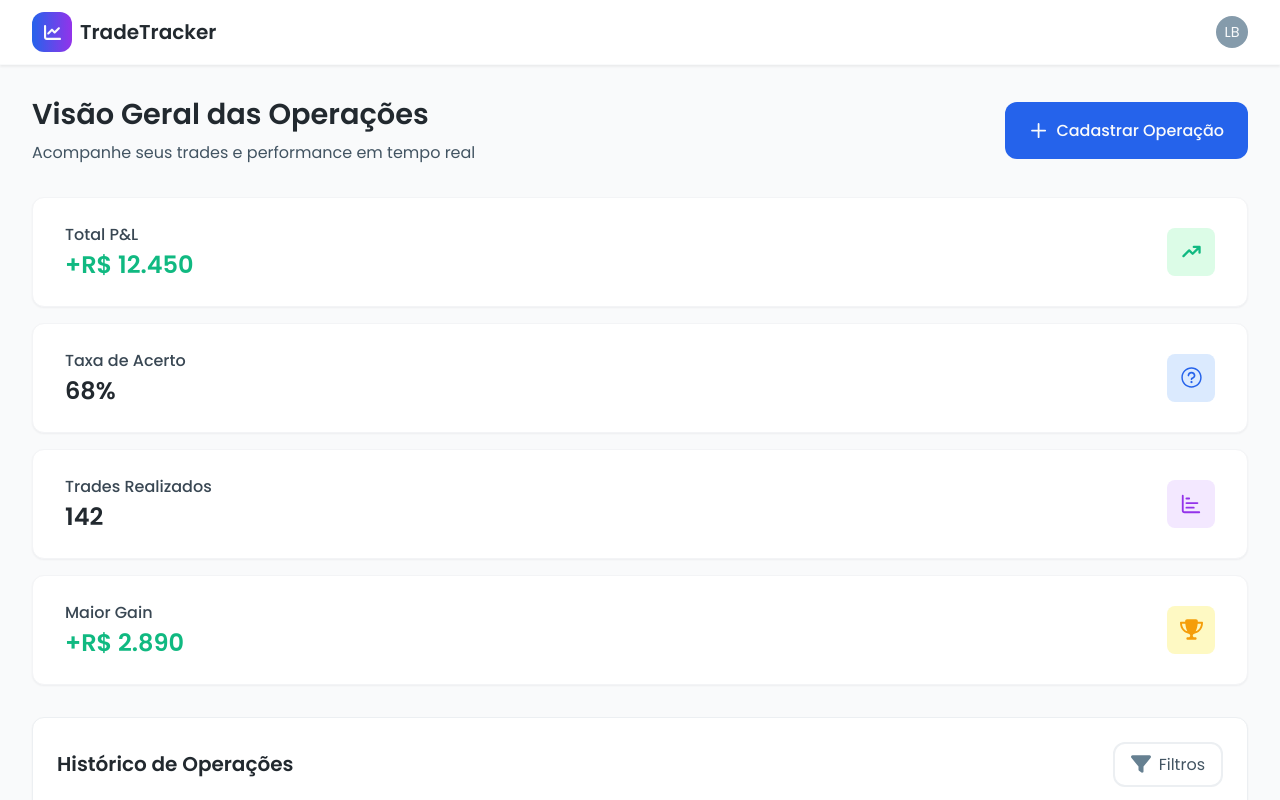
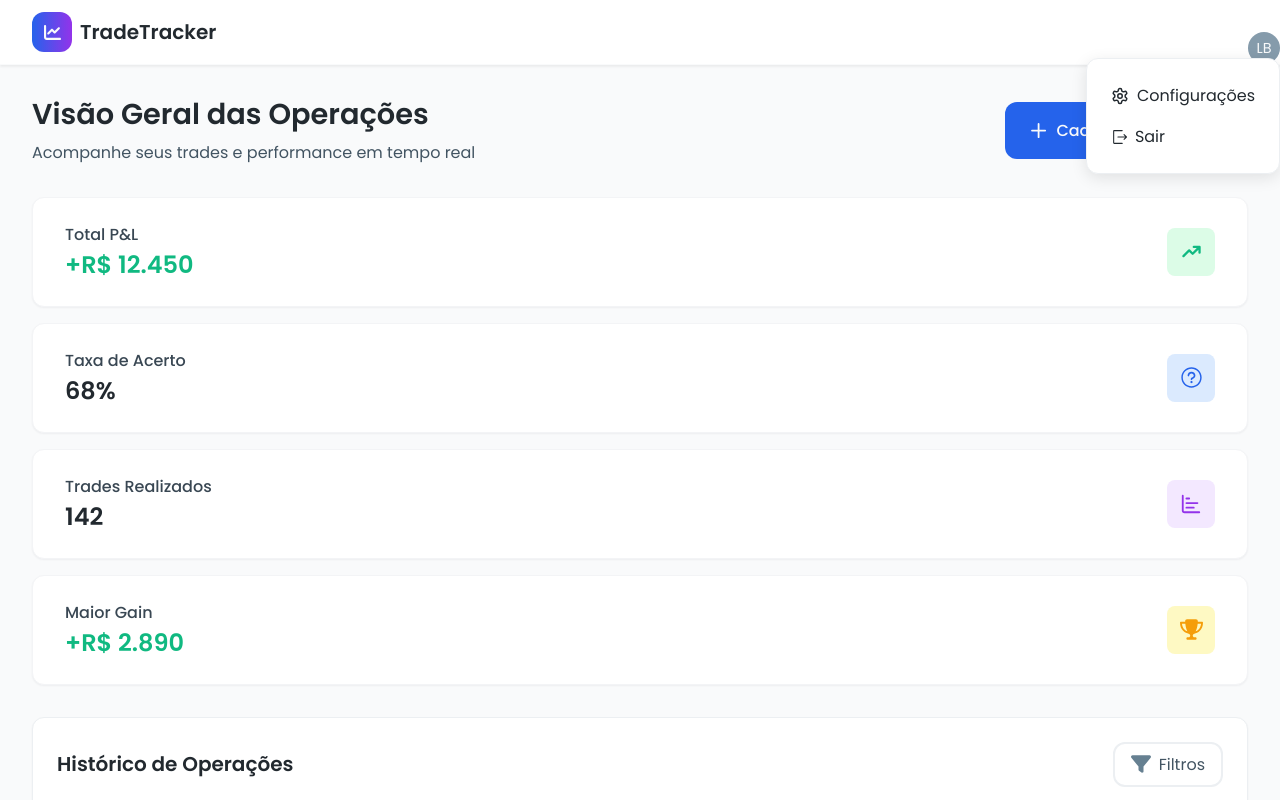
Before and after one commit to Beatriz-Heydman/trade-vision, a React (Vite) app: page / in a window 1280 px wide. Both pictures are taken after a click on the element "LB". Shown: the top 800 px of the page. Built offline with nearby package versions, Linux system fonts and the light colour scheme.

Commit message:
feat: implement menu popup in header with user options and navigation

```diff
--- a/src/components/header/index.tsx
+++ b/src/components/header/index.tsx
@@ -1,17 +1,39 @@
 // Libs
+import { useEffect, useRef, useState } from "react";
 import { useTheme } from "styled-components";
 import { FaChartLine } from "react-icons/fa6";
+import { RxExit } from "react-icons/rx";
+import { LuSettings } from "react-icons/lu";
 
 // Components
 import { Flex } from "../flex";
 import { Typography } from "../typography";
 import { UserOptions } from "../user-options";
+import { MenuPopup } from "../menu-popup";
 
 // Styles
 import { StyledHeader } from "./styles";
 
 export function Header() {
   const { colors } = useTheme();
+
+  const [menuPopupOpen, setMenuPopupOpen] = useState(false);
+
+  const menuPopupRef = useRef<HTMLDivElement>(null);
+
+  useEffect(() => {
+    function handleCloseMenuPopup(event: MouseEvent) {
+      const target = event.target as HTMLElement;
+      if (!menuPopupRef.current?.contains(target)) {
+        setMenuPopupOpen(false);
+      }
+    }
+
+    document.addEventListener("mousedown", handleCloseMenuPopup);
+
+    return () =>
+      document.removeEventListener("mousedown", handleCloseMenuPopup);
+  }, []);
 
   return (
     <StyledHeader>
@@ -30,7 +52,30 @@ export function Header() {
           </Typography>
         </Flex>
 
-        <UserOptions userName="lohane bala de icekiss" />
+        <div ref={menuPopupRef}>
+          <UserOptions
+            onClick={() => {
+              setMenuPopupOpen(!menuPopupOpen);
+            }}
+            userName="lohane bala de icekiss"
+          />
+
+          {menuPopupOpen && (
+            <MenuPopup>
+              <nav className="menu-navigation">
+                <a className="menu-item" href="Settings">
+                  <LuSettings size={18} color={colors.neutral[950]} />
+                  Configurações
+                </a>
+
+                <a className="menu-item" href="Logout">
+                  <RxExit size={16} color={colors.neutral[950]} />
+                  Sair
+                </a>
+              </nav>
+            </MenuPopup>
+          )}
+        </div>
       </div>
     </StyledHeader>
   );
--- a/src/components/header/styles.ts
+++ b/src/components/header/styles.ts
@@ -29,4 +29,29 @@ export const StyledHeader = styled.header`
     align-items: center;
     justify-content: center;
   }
+
+  .menu-navigation {
+    display: flex;
+    flex-direction: column;
+    align-items: flex-start;
+    padding: 1rem 0;
+  }
+
+  .menu-item {
+    width: 100%;
+    display: flex;
+    align-items: center;
+    gap: 0.5rem;
+    text-decoration: none;
+    color: ${({ theme }) => theme.colors.neutral[950]};
+    font-size: 1rem;
+    background-color: ${({ theme }) => theme.colors.neutral[0]};
+    transition: all ease 0.3s;
+    padding: 0.5rem 1.5rem;
+    cursor: pointer;
+
+    &:hover {
+      background-color: ${({ theme }) => theme.colors.neutral[100]};
+    }
+  }
 `;
--- a/src/components/user-options/index.tsx
+++ b/src/components/user-options/index.tsx
@@ -8,9 +8,9 @@ import { Typography } from "../typography";
 import { StyledUserOptions } from "./styles";
 
 // Types
-import type { UserOptionsPriops } from "./types";
+import type { UserOptionsProps } from "./types";
 
-export function UserOptions({ userName }: UserOptionsPriops) {
+export function UserOptions({ userName, onClick }: UserOptionsProps) {
   const { colors } = useTheme();
 
   const nameInitials = userName
@@ -21,7 +21,7 @@ export function UserOptions({ userName }: UserOptionsPriops) {
     .toUpperCase();
 
   return (
-    <StyledUserOptions>
+    <StyledUserOptions onClick={onClick}>
       <Typography fontSize="0.9rem" color={colors.neutral[50]}>
         {nameInitials}
       </Typography>
--- a/src/components/user-options/styles.ts
+++ b/src/components/user-options/styles.ts
@@ -10,7 +10,5 @@ export const StyledUserOptions = styled.div`
   border-radius: 50%;
   background-color: ${(props) => props.theme.colors.neutral[400]};
   cursor: pointer;
-
-  &:hover {
-  }
+  position: fixed;
 `;
--- a/src/components/user-options/types.ts
+++ b/src/components/user-options/types.ts
@@ -1,3 +1,4 @@
-export type UserOptionsPriops = {
+export type UserOptionsProps = {
   userName: string;
+  onClick?: () => void;
 };
```
